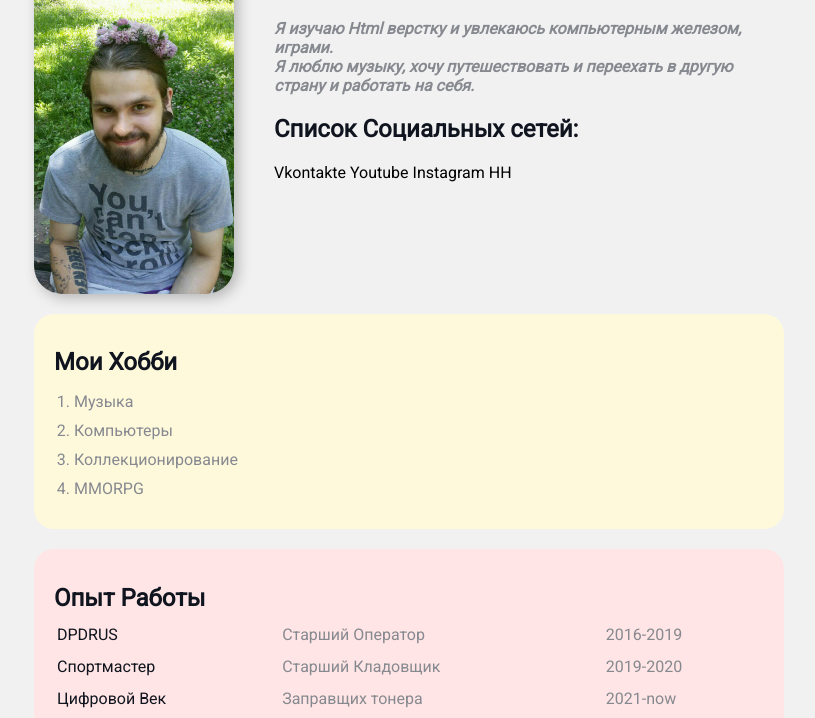
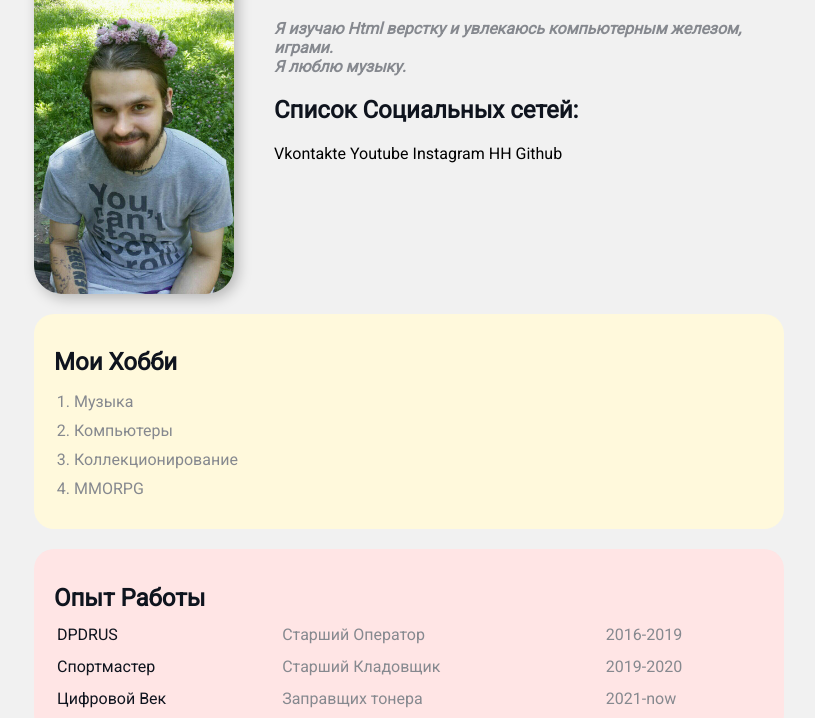
Before and after one commit to Pavelpsiho/resume, a plain HTML site: page index.html in a window 1280 px wide. Shown: the part 100-818 px from the top of the page, without its empty margins (231-1046 px from the left). Drawn offline with Linux system fonts and the light colour scheme.

Commit message:
Add files via upload

```diff
--- a/index.html
+++ b/index.html
@@ -17,12 +17,13 @@
             <div class="info-text">
                 <h1>Кожеватов Павел</h1>
                 <p>Я изучаю <strong>Html верстку</strong> и увлекаюсь компьютерным железом, играми.</p>
-                <p>Я люблю <em>музыку, хочу путешествовать и переехать в другую страну и работать на себя.</em></p>
+                <p>Я люблю <em>музыку.</em></p>
                 <h2>Список Социальных сетей:</h2>
                 <a href="https://vk.com/visualshock">Vkontakte</a>
                 <a href="https://www.youtube.com/user/ThePahaLord/channels">Youtube</a>
                 <a href="https://www.instagram.com/pavel_psiho/">Instagram</a>
                 <a href="https://hh.ru/resume/23eaded9ff09a2f7a00039ed1f5668596f4a52">HH</a>
+                <a href="https://pavelpsiho.github.io/resume/">Github</a>
             </div>
         </div>
         <div class="card bg-yellow">
```
